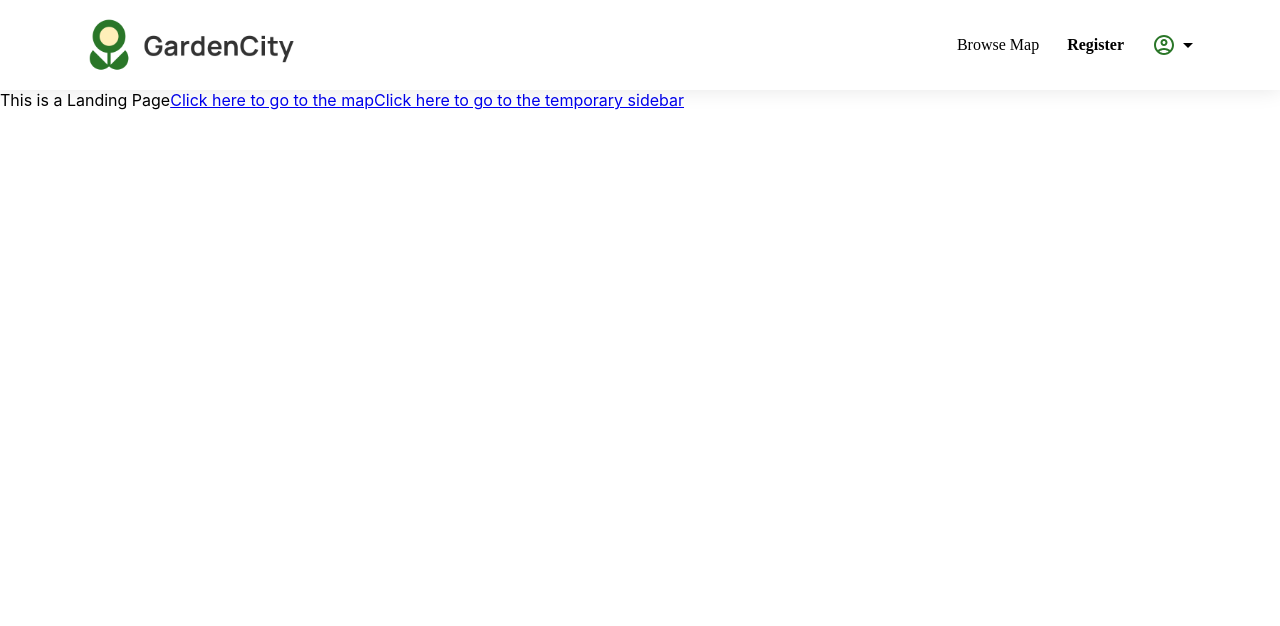
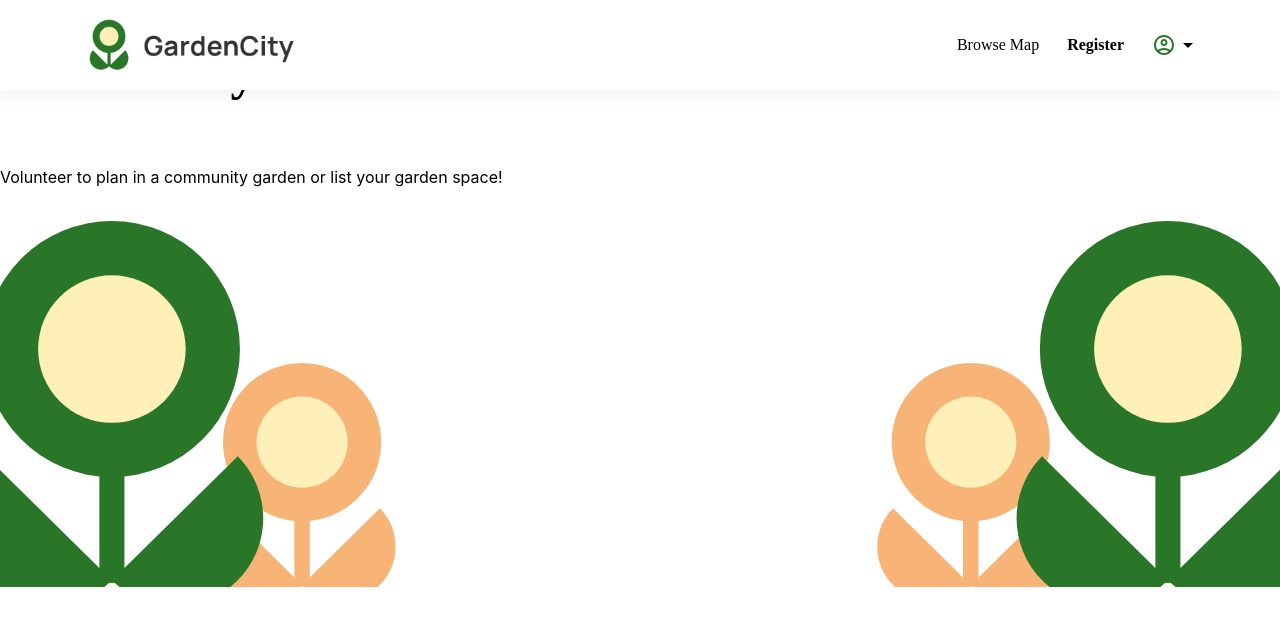
Before and after one commit to curesh/hackmit2022, a React (Create React App) app in the folder gardencity/: page / in a window 1280 px wide. Shown: the top 626 px of the page. Built offline with nearby package versions, Linux system fonts and the light colour scheme; what react-geocode would draw is missing.

Commit message:
working on landing page

```diff
--- a/gardencity/src/App.css
+++ b/gardencity/src/App.css
@@ -28,6 +28,16 @@
   color: #61dafb;
 }
 
+.landing-page-body{
+  display: flex;
+  flex-direction: column;
+  margin: auto;
+  justify-content:center;
+  /* background-image:url('./assets/landingPageDisplay.svg'); */
+  height:50vh;
+  /* margin-top:40vh; */
+}
+
 @keyframes App-logo-spin {
   from {
     transform: rotate(0deg);
--- a/gardencity/src/components/LandingPage.js
+++ b/gardencity/src/components/LandingPage.js
@@ -1,11 +1,14 @@
 import React from 'react';
-
+import landingPageDisplay from '../assets/landingPageDisplay.svg';
 function LandingPage(){
     return(
-        <div style={{display:'flex', margin:'auto',placeItems:'center'}}>
-            This is a Landing Page <br/>
-            <a href='http://localhost:3000/map'>Click here to go to the map</a>
-            <a href='http://localhost:3000/sidebarTemp'>Click here to go to the temporary sidebar</a>
+        <div className='landing-page-body'>
+        <p style={{fontFamily:'Manrope',fontWeight:'bold',fontSize:'50px'}}>GardenCity</p>
+        <p>Volunteer to plan in a community garden or list your garden space!</p>
+        {/* <a href='http://localhost:3000/map'>Click here to go to the map</a>
+        <a href='http://localhost:3000/sidebarTemp'>Click here to go to the temporary sidebar</a> */}
+
+        <img src={landingPageDisplay} alt='two flowers-a green one and a pink one'/>
         </div>
     )
 }
```
Also changed, not shown: gardencity/src/assets/landingPageDisplay.svg (added).
